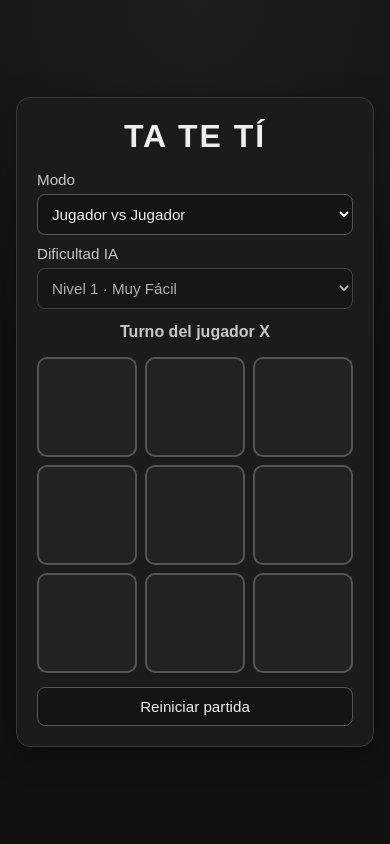
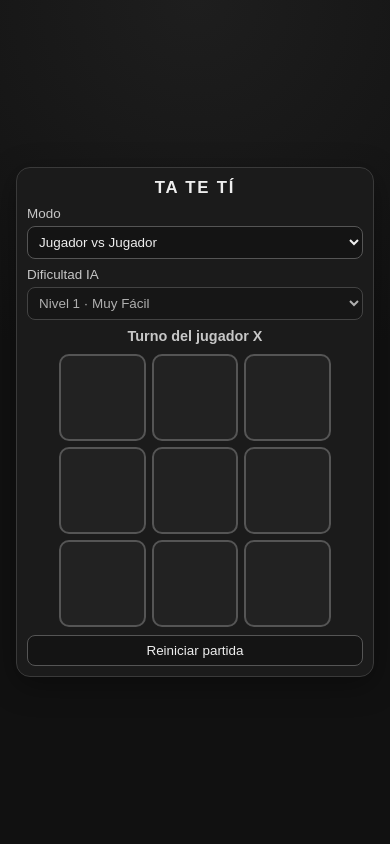
Before and after one commit to lu-developer476/Tick-Tack-Toe, a Django app: page / in a window 390 px wide. Run offline with Django 4.2, Linux system fonts and the light colour scheme.

Commit message:
Ajustar layout responsive sin scroll y media queries por dispositivo (#3)

```diff
--- a/game/static/css/style.css
+++ b/game/static/css/style.css
@@ -12,44 +12,54 @@
   box-sizing: border-box;
 }
 
+html,
+body {
+  width: 100%;
+  height: 100%;
+}
+
 body {
   margin: 0;
-  min-height: 100vh;
   background: radial-gradient(circle at top, #1e1e1e 0%, var(--bg) 45%);
   color: var(--text);
   font-family: Arial, sans-serif;
   display: flex;
   justify-content: center;
   align-items: center;
-  padding: 16px;
+  overflow: hidden;
+  padding: clamp(8px, 2vh, 16px);
 }
 
 .game-container {
-  width: min(100%, 440px);
+  width: min(94vw, 430px);
+  max-height: calc(100vh - 16px);
   background: var(--panel);
   border: 1px solid #3a3a3a;
   border-radius: 14px;
-  padding: 20px;
+  padding: 14px;
   box-shadow: 0 8px 30px rgba(0, 0, 0, 0.35);
+  display: flex;
+  flex-direction: column;
+  gap: 10px;
 }
 
 h1 {
-  margin: 0 0 16px;
+  margin: 0;
   text-align: center;
-  letter-spacing: 2px;
+  letter-spacing: 1.8px;
+  font-size: clamp(1.05rem, 2.3vw, 1.45rem);
 }
 
 .controls {
   display: grid;
-  gap: 10px;
-  margin-bottom: 14px;
+  gap: 8px;
 }
 
 label {
   display: grid;
-  gap: 6px;
+  gap: 5px;
   color: var(--muted);
-  font-size: 0.95rem;
+  font-size: 0.9rem;
 }
 
 select,
@@ -59,8 +69,8 @@ button {
   background: #141414;
   color: var(--text);
   border-radius: 8px;
-  padding: 10px;
-  font-size: 0.95rem;
+  padding: 8px;
+  font-size: 0.9rem;
 }
 
 button {
@@ -73,18 +83,20 @@ button:hover {
 }
 
 .status {
-  margin: 0 0 14px;
-  min-height: 20px;
+  margin: 0;
+  min-height: 18px;
   text-align: center;
   color: var(--muted);
-  font-weight: bold;
+  font-weight: 700;
+  font-size: 0.9rem;
 }
 
 #board {
   display: grid;
   grid-template-columns: repeat(3, 1fr);
-  gap: 8px;
-  margin: 0 auto 14px;
+  gap: 7px;
+  width: min(78vw, 78vh, 300px);
+  margin: 0 auto;
 }
 
 .cell {
@@ -94,7 +106,7 @@ button:hover {
   display: flex;
   align-items: center;
   justify-content: center;
-  font-size: 2.1rem;
+  font-size: clamp(1.5rem, 4.2vw, 2rem);
   cursor: pointer;
   border: 2px solid var(--border);
   border-radius: 10px;
@@ -114,3 +126,85 @@ button:hover {
   display: flex;
   justify-content: center;
 }
+
+/* Phones */
+@media (max-width: 575px) {
+  .game-container {
+    width: 96vw;
+    max-height: calc(100vh - 10px);
+    padding: 10px;
+    gap: 8px;
+  }
+
+  label {
+    font-size: 0.84rem;
+  }
+
+  select,
+  button {
+    padding: 7px;
+    font-size: 0.84rem;
+  }
+
+  #board {
+    width: min(82vw, 46vh, 272px);
+    gap: 6px;
+  }
+}
+
+/* Tablets */
+@media (min-width: 576px) and (max-width: 991px) {
+  .game-container {
+    width: min(92vw, 470px);
+    padding: 12px;
+  }
+
+  #board {
+    width: min(66vw, 52vh, 320px);
+  }
+}
+
+/* Large screens */
+@media (min-width: 992px) {
+  .game-container {
+    width: min(90vw, 460px);
+    max-height: calc(100vh - 24px);
+  }
+
+  #board {
+    width: min(60vw, 48vh, 320px);
+  }
+}
+
+/* Low-height displays / landscape phones */
+@media (max-height: 740px) {
+  .game-container {
+    gap: 7px;
+    padding: 9px;
+  }
+
+  h1 {
+    font-size: 1rem;
+    letter-spacing: 1.2px;
+  }
+
+  label {
+    font-size: 0.8rem;
+  }
+
+  .status {
+    min-height: 16px;
+    font-size: 0.8rem;
+  }
+
+  #board {
+    width: min(56vh, 78vw, 246px);
+    gap: 5px;
+  }
+
+  select,
+  button {
+    padding: 6px;
+    font-size: 0.8rem;
+  }
+}
```
